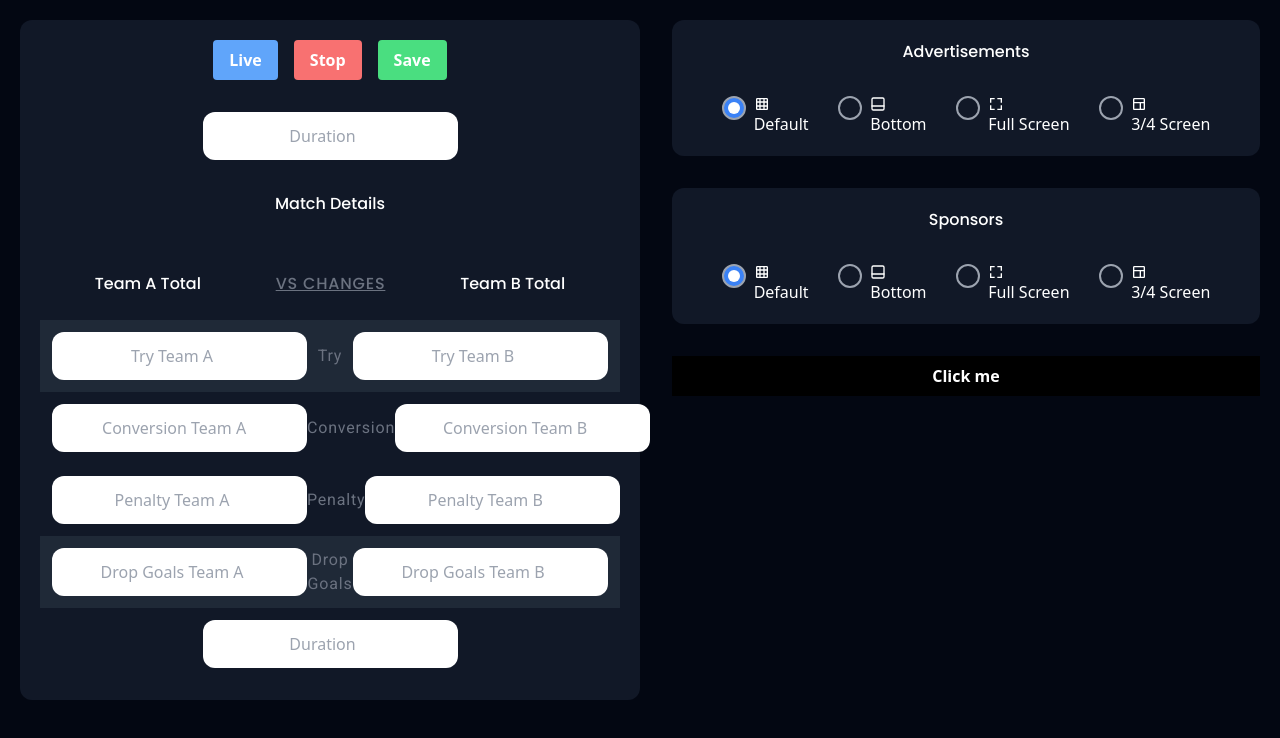
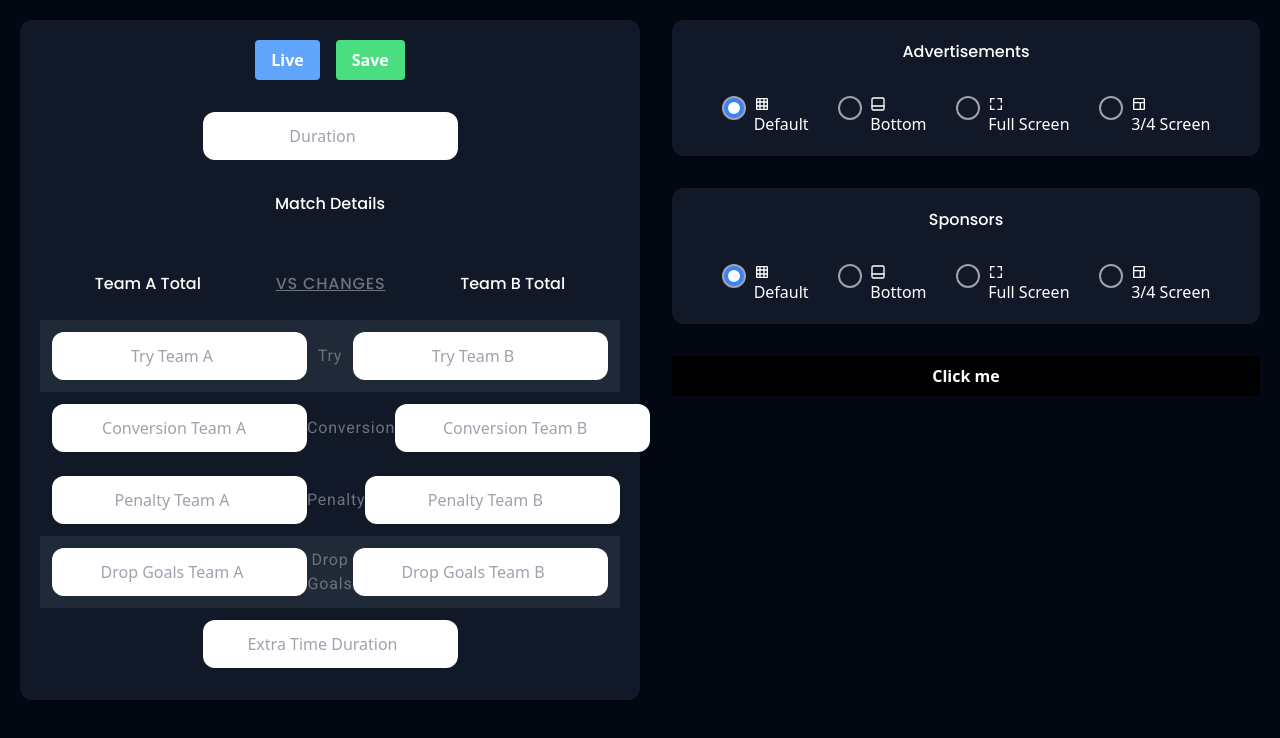
Before and after one commit to yanniro2/score-board-app, a Next.js app: page /dashboard in a window 1280 px wide. Shown: the top 738 px of the page. Built offline with nearby package versions, Linux system fonts and the light colour scheme.

Commit message:
testing popup commit

```diff
--- /dev/null
+++ b/components/LayoutFour.tsx
@@ -0,0 +1,11 @@
+import React from "react";
+
+const LayoutFour = () => {
+  return (
+    <div className="w-screen h-screen flex items-center justify-center text-white">
+      LayoutFour
+    </div>
+  );
+};
+
+export default LayoutFour;
--- /dev/null
+++ b/components/LayoutOne.tsx
@@ -0,0 +1,11 @@
+import React from "react";
+
+const LayoutOne = () => {
+  return (
+    <div className="w-screen h-screen flex items-center justify-center text-white">
+      LayoutOne
+    </div>
+  );
+};
+
+export default LayoutOne;
--- /dev/null
+++ b/components/LayoutThree.tsx
@@ -0,0 +1,11 @@
+import React from "react";
+
+const LayoutThree = () => {
+  return (
+    <div className="w-screen h-screen flex items-center justify-center text-white">
+      LayoutThree
+    </div>
+  );
+};
+
+export default LayoutThree;
--- /dev/null
+++ b/components/LayoutTwo.tsx
@@ -0,0 +1,11 @@
+import React from "react";
+
+const LayoutTwo = () => {
+  return (
+    <div className="w-screen h-screen flex items-center justify-center text-white">
+      LayoutTwo
+    </div>
+  );
+};
+
+export default LayoutTwo;
--- a/components/ScoreDashboard.tsx
+++ b/components/ScoreDashboard.tsx
@@ -1,12 +1,62 @@
-import React from "react";
+"use client";
+import { useEffect, useState } from "react";
 
 const ScoreDashboard = () => {
+  const [isWindowOpen, setIsWindowOpen] = useState(false);
+  let myWindow: Window | null = null; // Declare myWindow variable with Window type and null initialization
+  const openFullScreenWindow = () => {
+    if (window) {
+      const width = window.screen.width;
+      const height = window.screen.height;
+      const features =
+        "width=" +
+        width +
+        ",height=" +
+        height +
+        ",fullscreen=yes,menubar=no,toolbar=no,location=no,personalbar=no,status=no,scrollbars=no,resizable=no";
+      var myWindow = window.open("/", "_blank", features);
+      if (myWindow) {
+        setIsWindowOpen(true);
+      }
+    }
+  };
+
+  useEffect(() => {
+    if (window) {
+      // Your code that involves the window object
+    }
+  }, []);
+
+  useEffect(() => {
+    const interval = setInterval(() => {
+      if (isWindowOpen && myWindow && myWindow.closed) {
+        setIsWindowOpen(false);
+      }
+    }, 1000);
+
+    return () => clearInterval(interval);
+  }, [isWindowOpen, openFullScreenWindow]);
+
   return (
     <div className="w-1/2 h-max mx-auto bg-gray-900 rounded-xl p-5 text-white text-center flex flex-col justify-between gap-[2rem]">
       <div className="flex items-center gap-[1rem] justify-center">
-        <button className="btn bg-blue-400 ">Live</button>
+        {isWindowOpen ? (
+          <button className="btn bg-blue-400 capitalize ">Pause</button>
+        ) : (
+          <button
+            className="btn bg-blue-400 capitalize "
+            onClick={openFullScreenWindow}>
+            Live
+          </button>
+        )}
 
-        <button className="btn bg-red-400 ">Stop</button>
+        {isWindowOpen && (
+          <button
+            className="btn bg-red-400"
+            onClick={() => setIsWindowOpen(false)}>
+            Stop
+          </button>
+        )}
 
         <button className="btn bg-green-400 ">Save</button>
       </div>
@@ -119,7 +169,7 @@ const ScoreDashboard = () => {
             type="number"
             name="duration"
             id="duration"
-            placeholder="duration"
+            placeholder="extra time duration"
             className="p-3 rounded-xl capitalize text-black text-center"
           />
         </div>
--- a/src/app/page.tsx
+++ b/src/app/page.tsx
@@ -1,13 +1,27 @@
+"use client";
 import Banner from "../../components/Banner";
 import Details from "../../components/Details";
 import Score from "../../components/Score";
+import React, { useContext, useEffect, useState } from "react";
+import { RadioContext } from "@/app/context/RadioContext";
+export default function Home() {
+  const { hide } = useContext(RadioContext);
+  const [hidden, setHidden] = useState(false);
 
-export default function Home() {
+  useEffect(() => {
+    if (hide) {
+      setHidden(hidden);
+    }
+    setHidden(hide);
+  }, [hide, hidden]);
+
   return (
-    <section className="w-screen h-screen flex flex-col items-center gap-[1rem] ">
+    <section className="w-screen h-screen flex flex-col items-center gap-[1rem] text-white ">
       <Score />
       <Details />
       <Banner />
+
+      {hidden ? "hello" : "not working"}
     </section>
   );
 }
--- /dev/null
+++ b/src/app/show/page.tsx
@@ -0,0 +1,39 @@
+"use client";
+import { useEffect } from "react";
+
+const InsightPage = () => {
+  const openFullScreenWindow = () => {
+    if (window) {
+      const width = window.screen.width;
+      const height = window.screen.height;
+      const features = `width=${width},height=${height},fullscreen=yes,menubar=no,toolbar=no,location=no,personalbar=no,status=no,scrollbars=no,resizable=no`;
+      // Opens a new window in full screen without toolbars, scrollbars, etc.
+      var myWindow = window.open(
+        "https://score-board-app-two.vercel.app/",
+        "_blank",
+        features
+      );
+      // if (myWindow) {
+      //   // You can dynamically add content to the new window here if needed
+      //   myWindow.document.write(
+      //     "<div style='text-align: center; margin-top: 40%;'><button onclick='window.close()'>Close Window</button></div>"
+      //   );
+      // }
+    }
+  };
+
+  useEffect(() => {
+    // Check if the window object is available before using it
+    if (window) {
+      // Your code that involves the window object
+    }
+  }, []);
+
+  return (
+    <div className="flex w-screen h-screen items-center justify-center text-white">
+      <button onClick={openFullScreenWindow}>Open Full Screen Window</button>
+    </div>
+  );
+};
+
+export default InsightPage;
```
